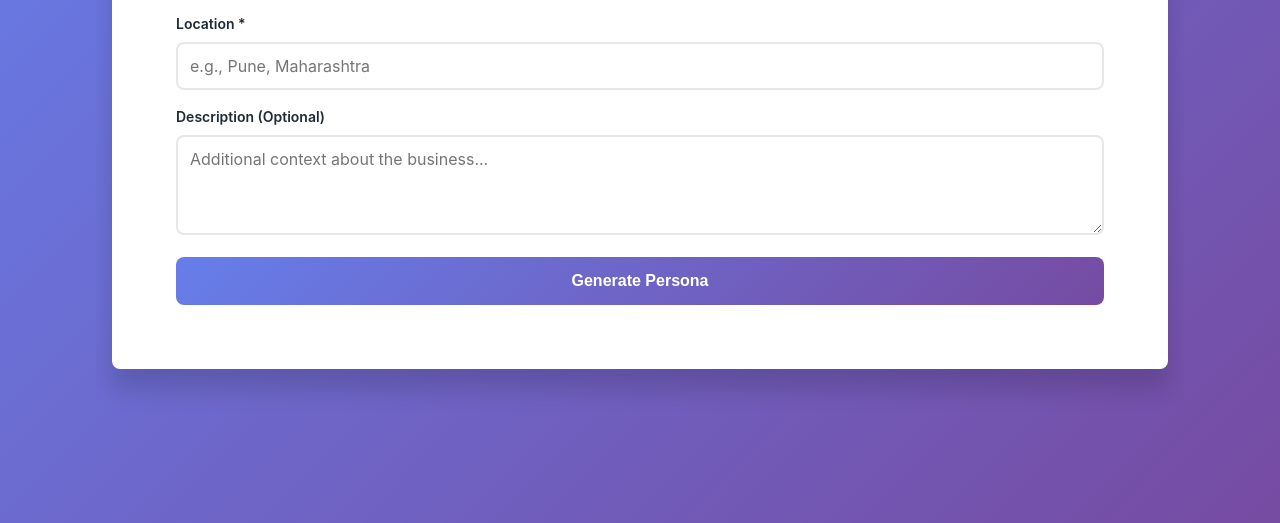
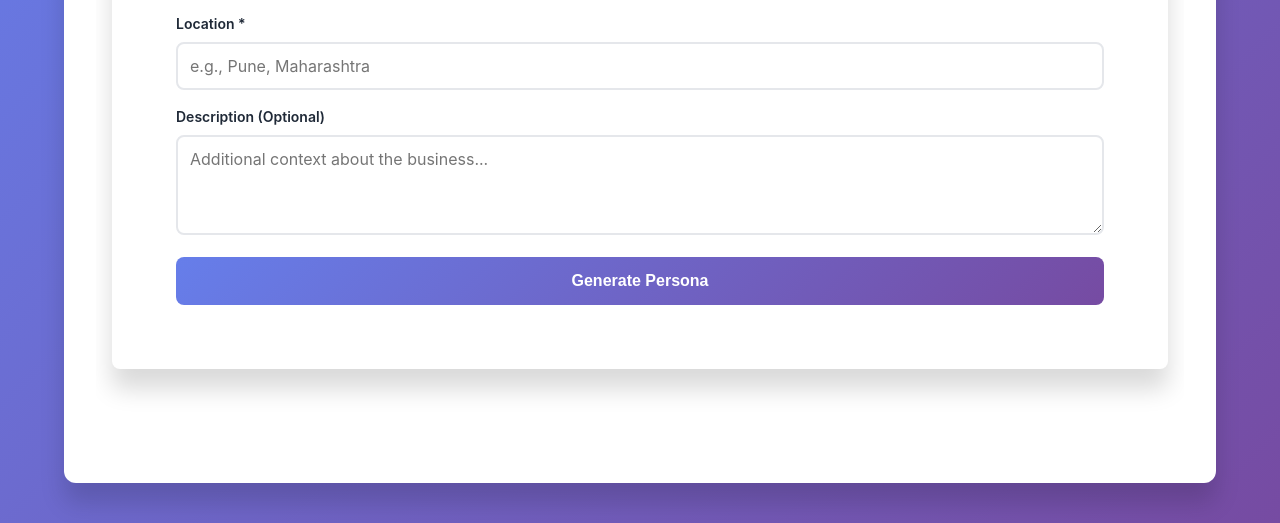
Before and after one commit to dlai-sd/MarketML, a plain HTML site: page frontend/index.html in a window 1280 px wide. Shown: the part 277-800 px from the top of the page. Drawn offline with Linux system fonts and the light colour scheme.

Commit message:
fix: ensure exact 5% margins on all sides of canvas
- Use position: absolute with top/left/right/bottom: 5vh/5vw
- Add white background to canvas with border-radius
- Fix body to prevent scrollbars (position: fixed)
- Canvas now perfectly centered with equal margins

```diff
--- a/frontend/css/base.css
+++ b/frontend/css/base.css
@@ -114,8 +114,6 @@ body {
     line-height: var(--line-height-normal);
     color: var(--text-primary);
     background: var(--bg-gradient);
-    min-height: var(--frame-min-height);
-    overflow-x: hidden;
 }
 
 /* ==================== Typography ==================== */
@@ -152,22 +150,34 @@ a:hover {
 
 /* Fixed viewport template - 100vh x 100vw with 5% margins */
 html, body {
-    width: 100vw;
-    height: 100vh;
+    width: 100%;
+    height: 100%;
     overflow: hidden;
     margin: 0;
     padding: 0;
+    position: fixed;
+    top: 0;
+    left: 0;
+    right: 0;
+    bottom: 0;
 }
 
 /* Main canvas - 90% viewport with 5% margins on all sides */
 .container {
+    position: absolute;
+    top: 5vh;
+    left: 5vw;
+    right: 5vw;
+    bottom: 5vh;
     width: 90vw;
     height: 90vh;
-    margin: 5vh 5vw;
     padding: 0;
     display: flex;
     flex-direction: column;
     overflow: hidden;
+    background: white;
+    border-radius: var(--radius-lg);
+    box-shadow: var(--shadow-xl);
 }
 
 /* Scrollable content area for card-based content */
```
